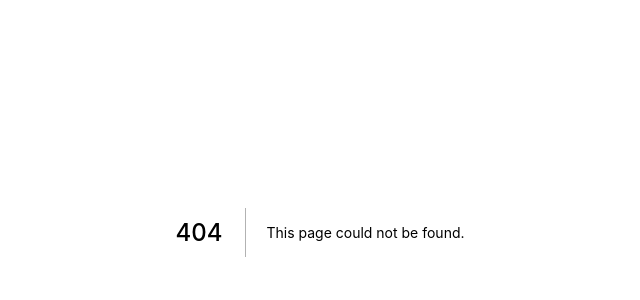
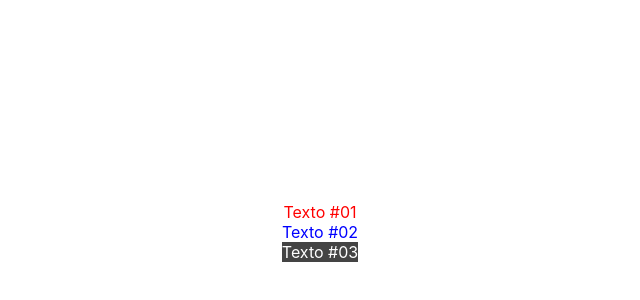
Before and after one commit to lucas-cercal/curso-nextjs, a Next.js app in the folder exercicios/: page /css/integracao2 in a window 1280 px wide. Before the commit this address had no page. Shown: the part 168-468 px from the top of the page, without its empty margins (320-960 px from the left). Built offline with nearby package versions, Linux system fonts and the light colour scheme.

Commit message:
Integração com CSS #02

```diff
--- /dev/null
+++ b/exercicios/pages/css/integracao2.jsx
@@ -0,0 +1,11 @@
+import styles from "./integracao2.module.css"
+
+export default function integracao2() {
+  return (
+    <div id={styles.integracao2}>
+      <div className={styles.vermelha}>Texto #01</div>
+      <div className={styles.azul}>Texto #02</div>
+      <div className={styles.branca}>Texto #03</div>
+    </div>
+  )
+}
--- /dev/null
+++ b/exercicios/pages/css/integracao2.module.css
@@ -0,0 +1,20 @@
+#integracao2 {
+  height: 100vh;
+  display: flex;
+  flex-direction: column;
+  justify-content: center;
+  align-items: center;
+}
+
+.vermelha {
+  color: red;
+}
+
+.azul {
+  color: blue;
+}
+
+.branca {
+  background-color: #444;
+  color: white;
+}
```
